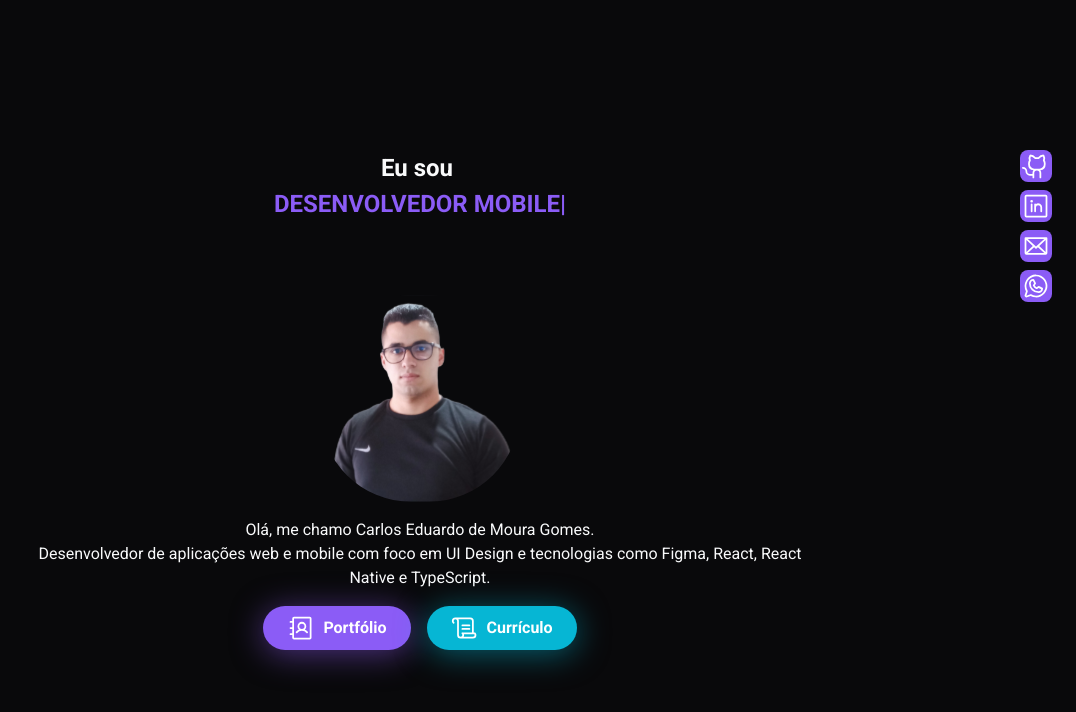
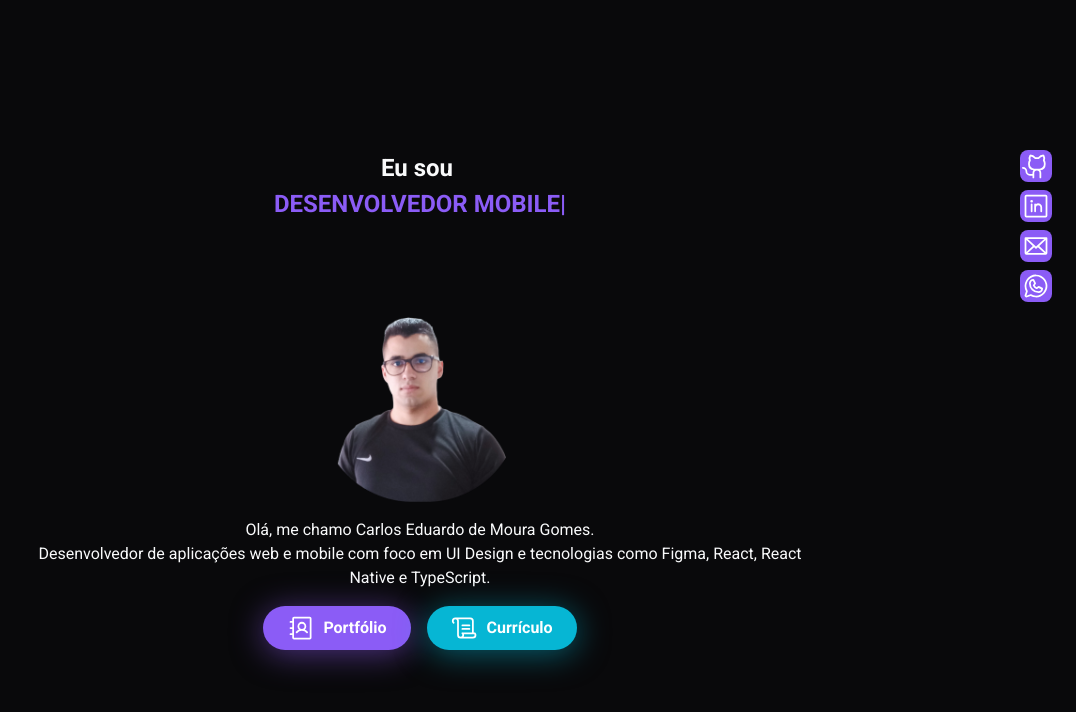
Before and after one commit to cemgthedev/Portfolio, a Next.js app in the folder app/: page / in a window 1280 px wide. Shown: the top 712 px of the page, without its empty margins (204-1280 px from the left). Built offline with nearby package versions, Linux system fonts and the light colour scheme.

Commit message:
refactor: substituindo ImageProfile por png mais leve

```diff
--- a/app/src/pages/Dashboard/index.tsx
+++ b/app/src/pages/Dashboard/index.tsx
@@ -32,7 +32,7 @@ export default function DashboardPage() {
           />
           <div className="relative flex h-[220px] w-[220px] items-center justify-center">
             <Image
-              src="/assets/svgs/ImageProfile.svg"
+              src="/assets/svgs/ImageProfile.png"
               width={200}
               height={200}
               alt="avatar"
```
Also changed, not shown: app/public/assets/svgs/ImageProfile.png (added), app/public/assets/svgs/ImageProfile.svg (deleted).
